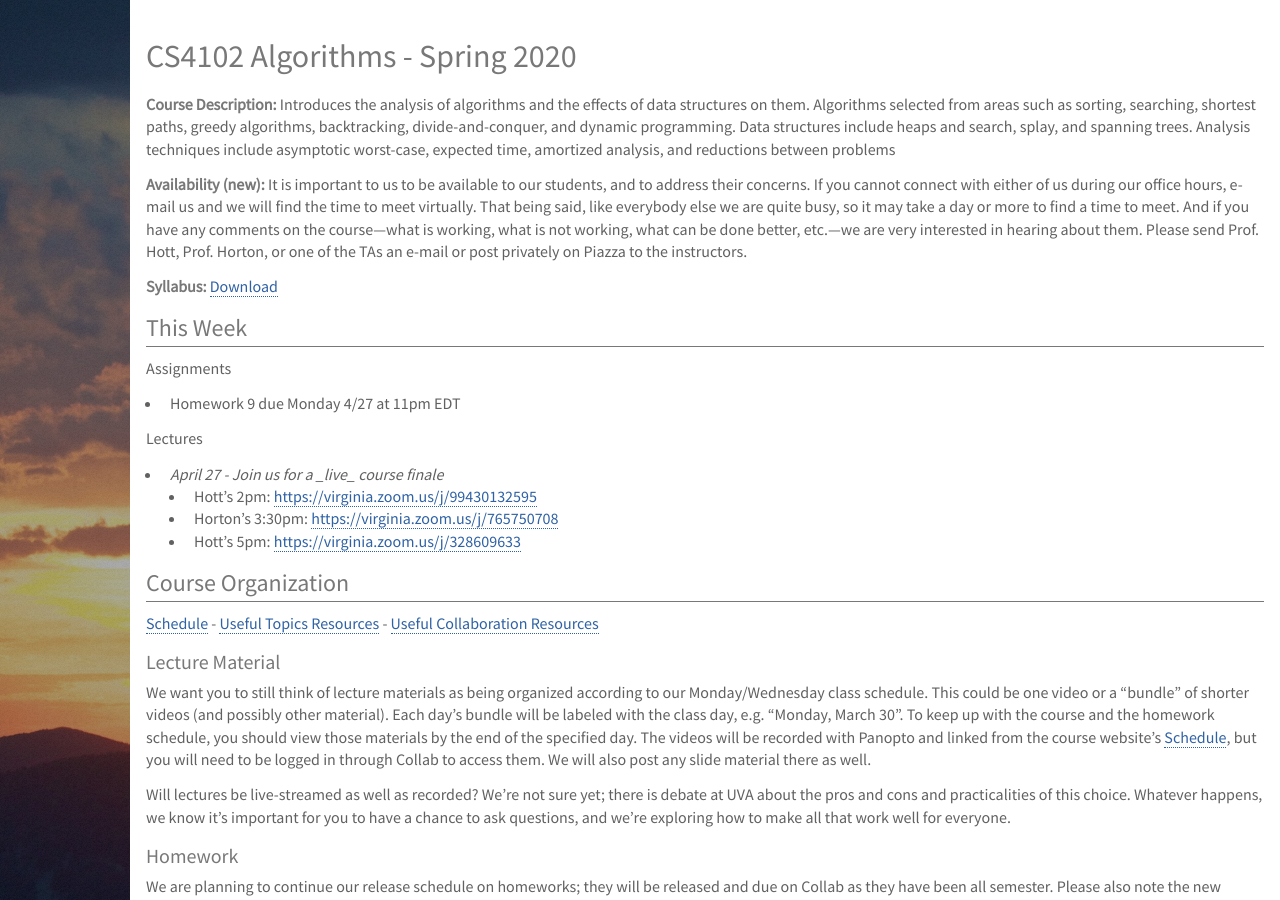
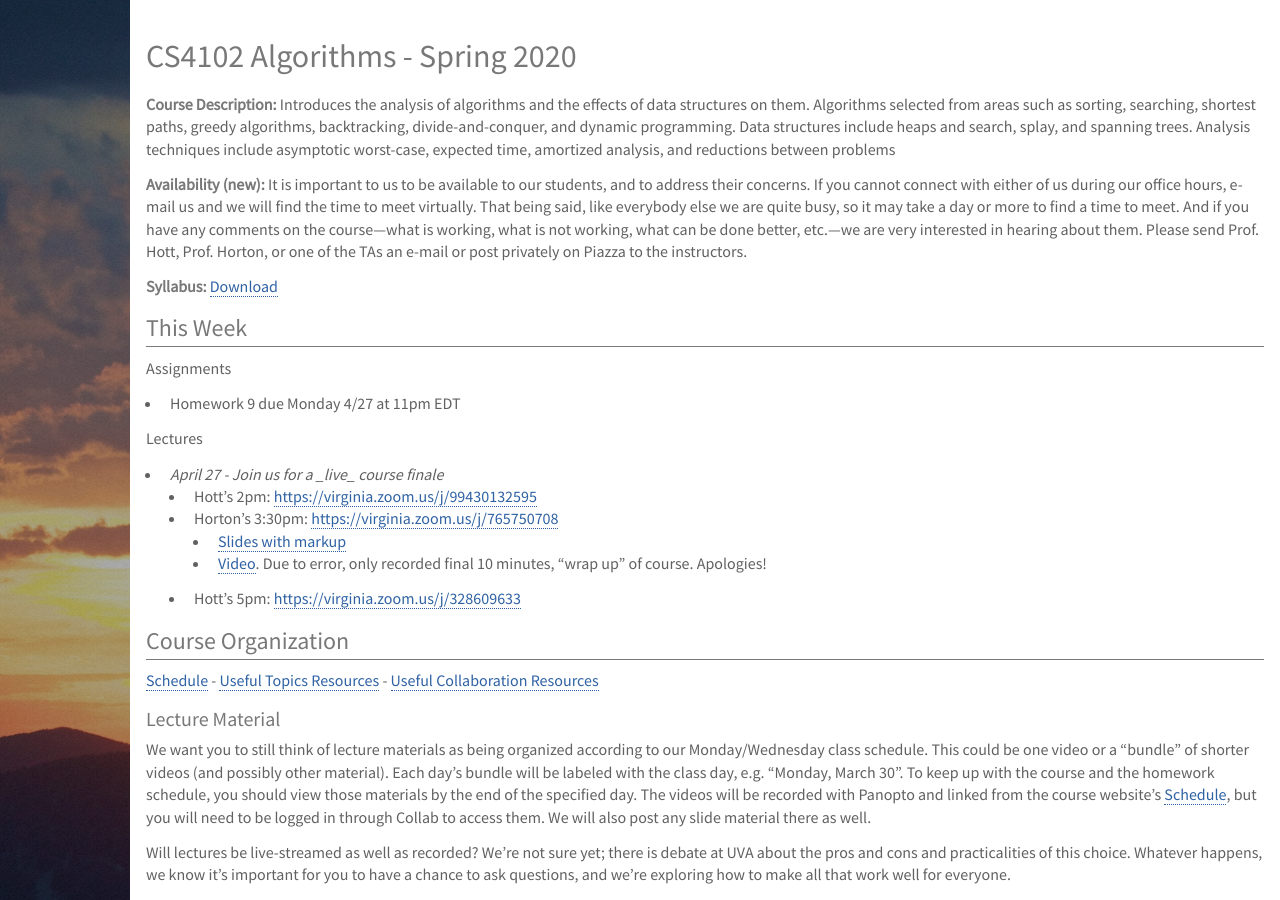
Before and after one commit to deternitydx/uvacs4102, a Jekyll site: the page built from index.md, in a window 1280 px wide and 900 px high. Built offline with Jekyll 4.4.1, drawn with Linux system fonts in a browser that asks for light colours; nearby versions of some CDN libraries; library files that are not in the unit come from our copies.

Commit message:
slides and lecture video Horton's lecture video

```diff
--- a/index.md
+++ b/index.md
@@ -28,7 +28,10 @@ Lectures
 - *April 27 - Join us for a _live_ course finale*
     - Hott's 2pm: [https://virginia.zoom.us/j/99430132595](https://virginia.zoom.us/j/99430132595)
     - Horton's 3:30pm: [https://virginia.zoom.us/j/765750708](https://virginia.zoom.us/j/765750708)
+        - [Slides with markup](lectures/horton/finale_horton.pdf)
+        - [Video](https://virginia.zoom.us/rec/share/oshVcr3a0kNIS6-U40TgW_J5N53EX6a8hnVIrqUKmh4Zsq473jan-PtiVjUqkRB_ Password: 4I!0.x2#). Due to error, only recorded final 10 minutes, "wrap up" of course. Apologies!
     - Hott's 5pm: [https://virginia.zoom.us/j/328609633](https://virginia.zoom.us/j/328609633)
+
 
 ## Course Organization
 
```
Also changed, not shown: schedule.md (+2 -0 lines), 1 other file.
